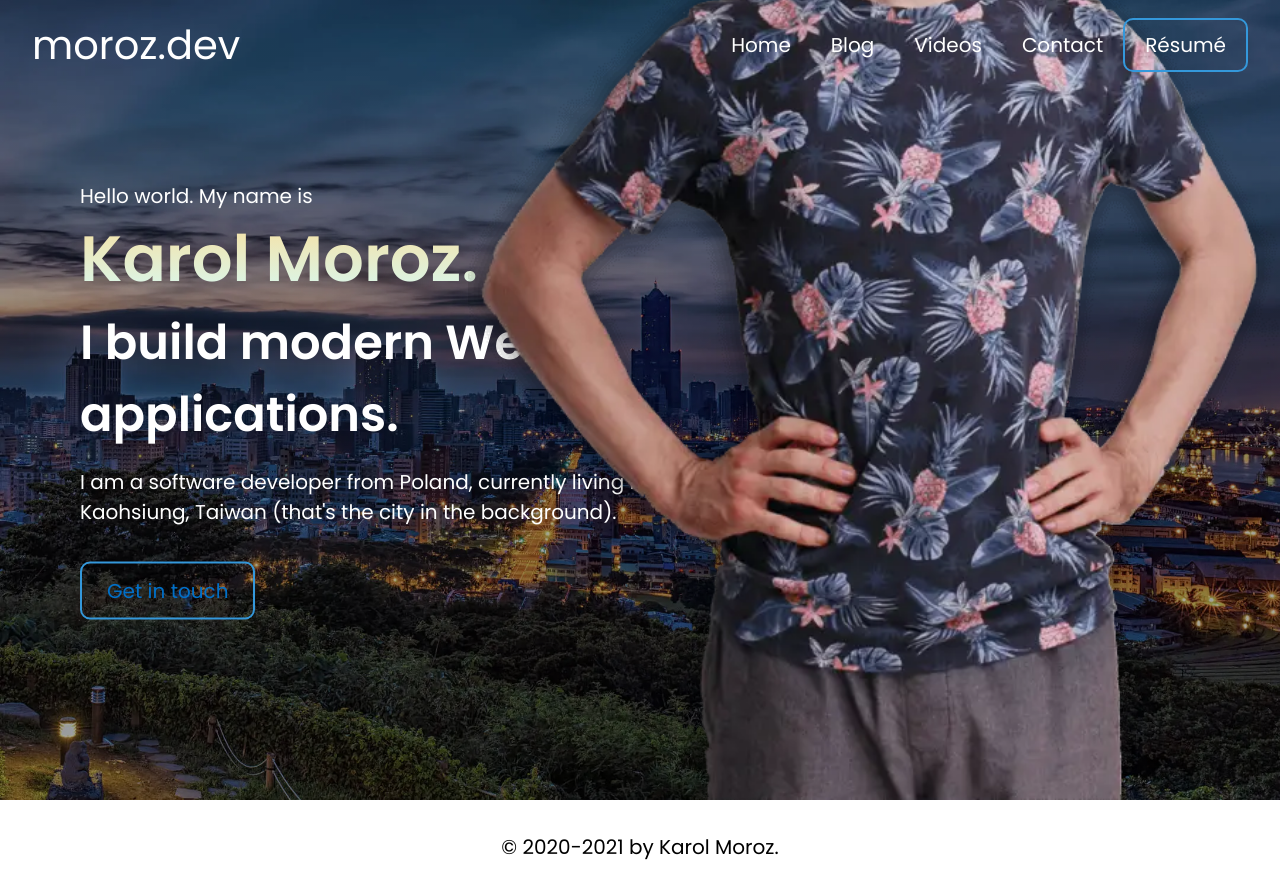
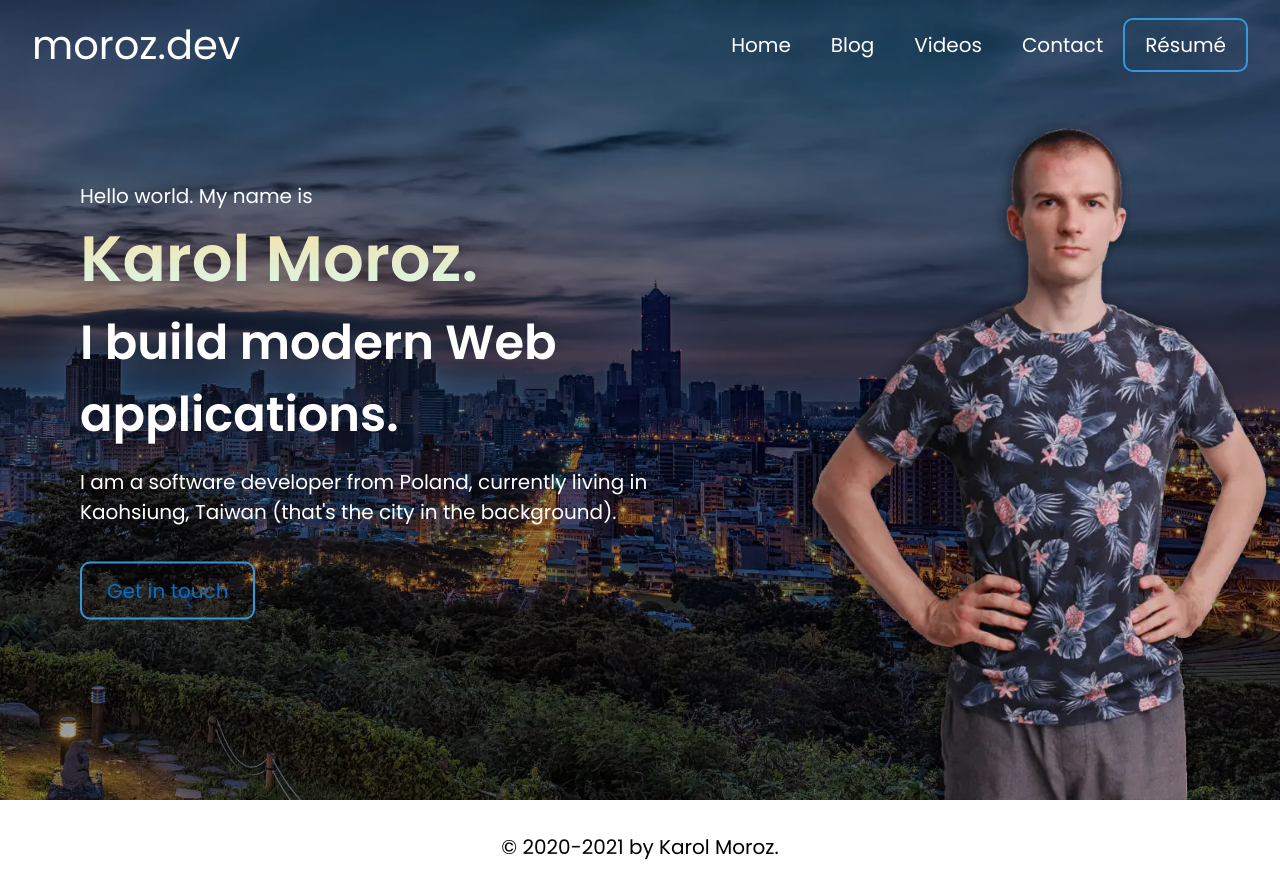
Before and after one commit to moroz/moroz.dev, a Next.js app: page / in a window 1280 px wide. Built offline with nearby package versions, Linux system fonts and the light colour scheme.

Commit message:
Set a more realistic height for the image

```diff
--- a/css/landing.sass
+++ b/css/landing.sass
@@ -48,12 +48,8 @@ $hello-gradient: linear-gradient(to bottom, $hello-stop-1, $hello-stop-2)
     right: 0
 
     +mobile
-      width: calc(202 / 360 * 100vw)
-      height: calc(288 / 360 * 100vw)
-
-    @media screen and (min-width: 410px)
-      width: calc(260 / 410 * 100vw)
-      height: calc(370 / 410 * 100vw)
+      height: 45vh
+      width: calc(202 / 288 * 45vh)
 
   &__cta
     margin-top: 1.75em
```
